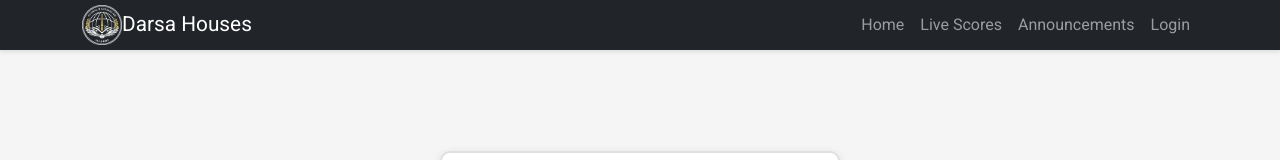
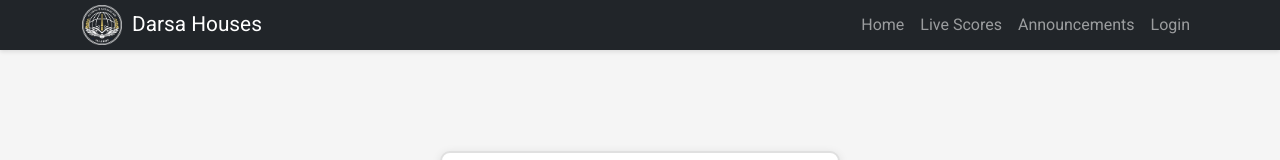
Before and after one commit to Dadarzz2405/FE-House-Dev, a React (Vite) app: page /login in a window 1280 px wide. Shown: the top 160 px of the page. Built offline with nearby package versions, Linux system fonts and the light colour scheme; no server answers.

Commit message:
Navbar logo adjustment

```diff
--- a/src/components/navbar/navbar.css
+++ b/src/components/navbar/navbar.css
@@ -12,11 +12,15 @@ nav.navbar {
 .navbar .navbar-brand {
   color: white;
   font-weight: bold;
+  display: flex;
+  justify-content: space-between;
+  align-items: center;
 }
 
 .navbar-logo {
   height: 40px;
   width: auto;
+  margin-right: 10px;
 }
 
 .navbar .houses-navbar {
@@ -44,6 +48,6 @@ nav.navbar {
 }
 
 .navbar .nav-links a:hover {
-  background-color: #D4AF37;
+  background-color: #d4af37;
   color: #003876;
 }
```
